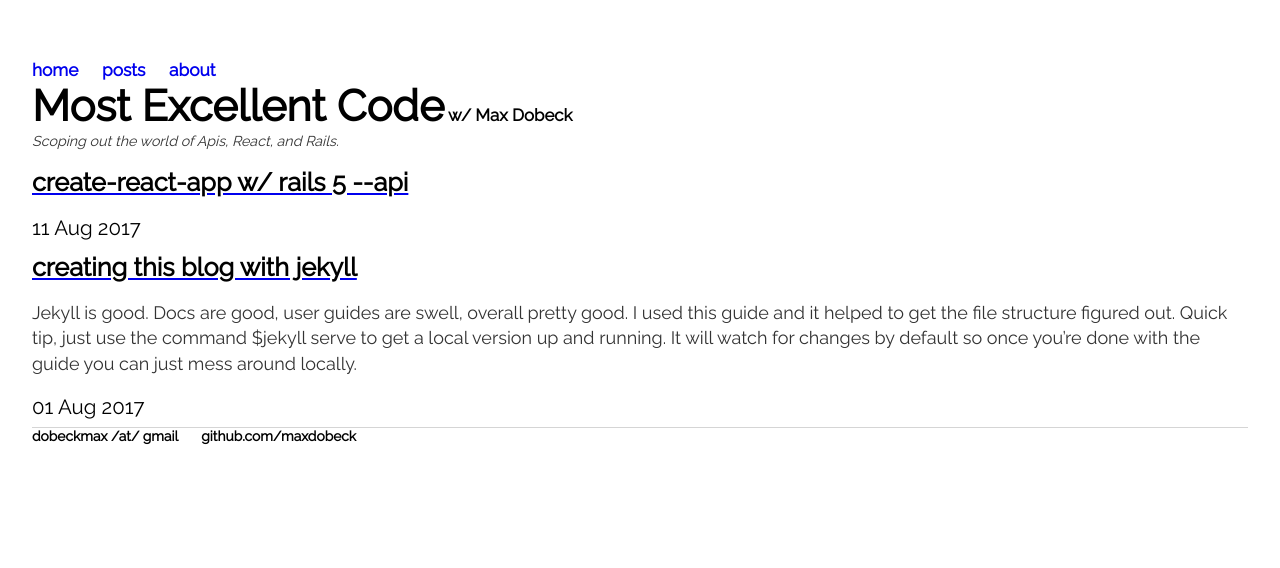
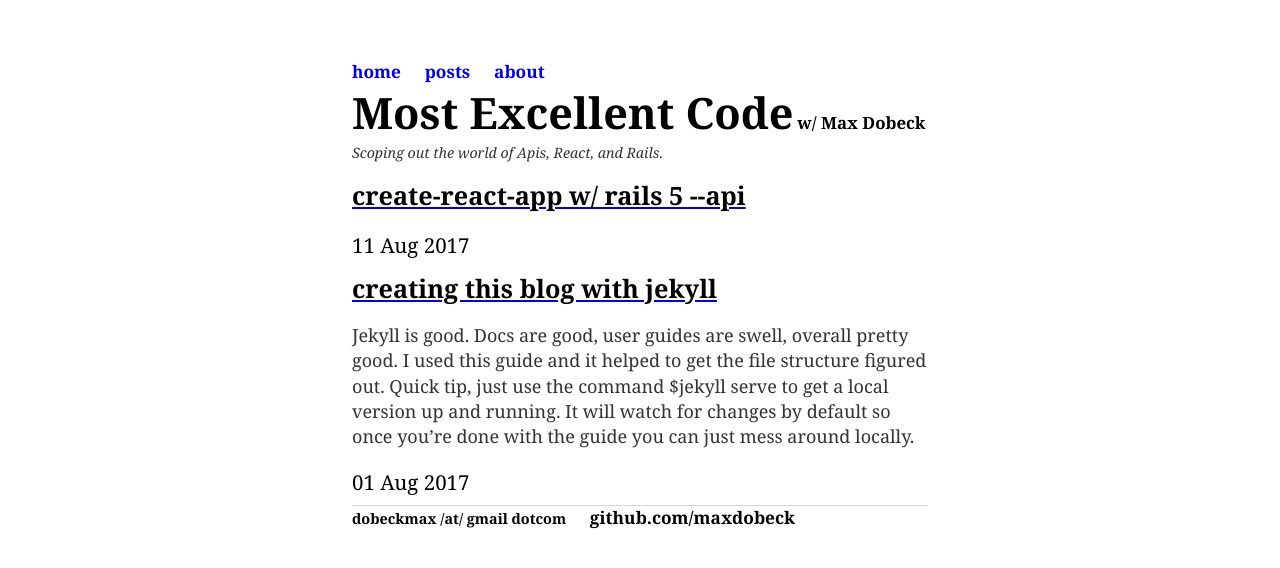
Before and after one commit to maxdobeck/maxdobeck.github.io, a Jekyll site: the page built from index.html, in a window 1280 px wide. Shown: the top 568 px of the page. Built offline with Jekyll 4.4.1, drawn with Linux system fonts in a browser that asks for light colours.

Commit message:
Added media query to shrink page on PC.  Changed styling of email in footer.

```diff
--- a/_layouts/default.html
+++ b/_layouts/default.html
@@ -22,7 +22,7 @@
 			{% include analytics.html %}
 			<footer>
 	    		<ul>
-	        		<li><a href="#" target="_blank">dobeckmax /at/ gmail</a></li>
+	        		<li><b>dobeckmax /at/ gmail dotcom</b></li>
 	        		<li><a href="https://github.com/maxdobeck">github.com/maxdobeck</a></li>
 				</ul>
 			</footer>
--- a/css/main.css
+++ b/css/main.css
@@ -2,7 +2,7 @@ body {
     margin: 60px auto;
     width: 95%;
     font-size: .9em;
-    font-family: 'Raleway', 'Arial', 'Sans-Serif';
+    font-family: 'Georgia','Raleway', 'Arial', 'Sans-Serif';
 }
 code {
     background-color: lightgrey;
@@ -74,7 +74,7 @@ p {
 }
 footer {
     border-top: 1px solid #d5d5d5;
-    font-size: .8em;
+    font-size: 1.0em;
 }
 .post {
     font-size: 12px;
@@ -93,3 +93,11 @@ ul.posts li {
 .postDate {
     font-size: 95%;
 }
+@media only screen and (min-width: 768px) {
+  body {
+    margin: 60px auto;
+    width: 45%;
+    font-size: .9em;
+    font-family: 'Georgia','Raleway', 'Arial', 'Sans-Serif';
+  }
+}
```
